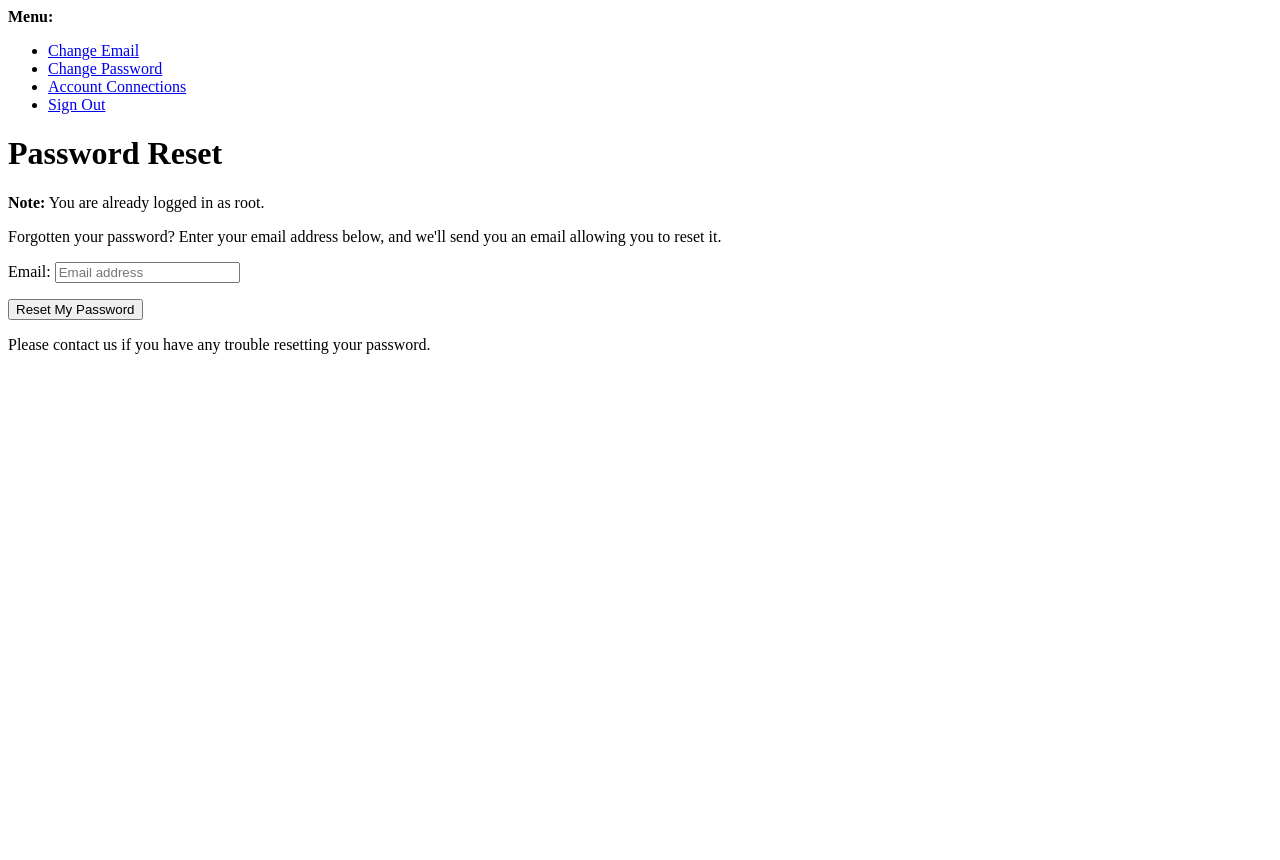
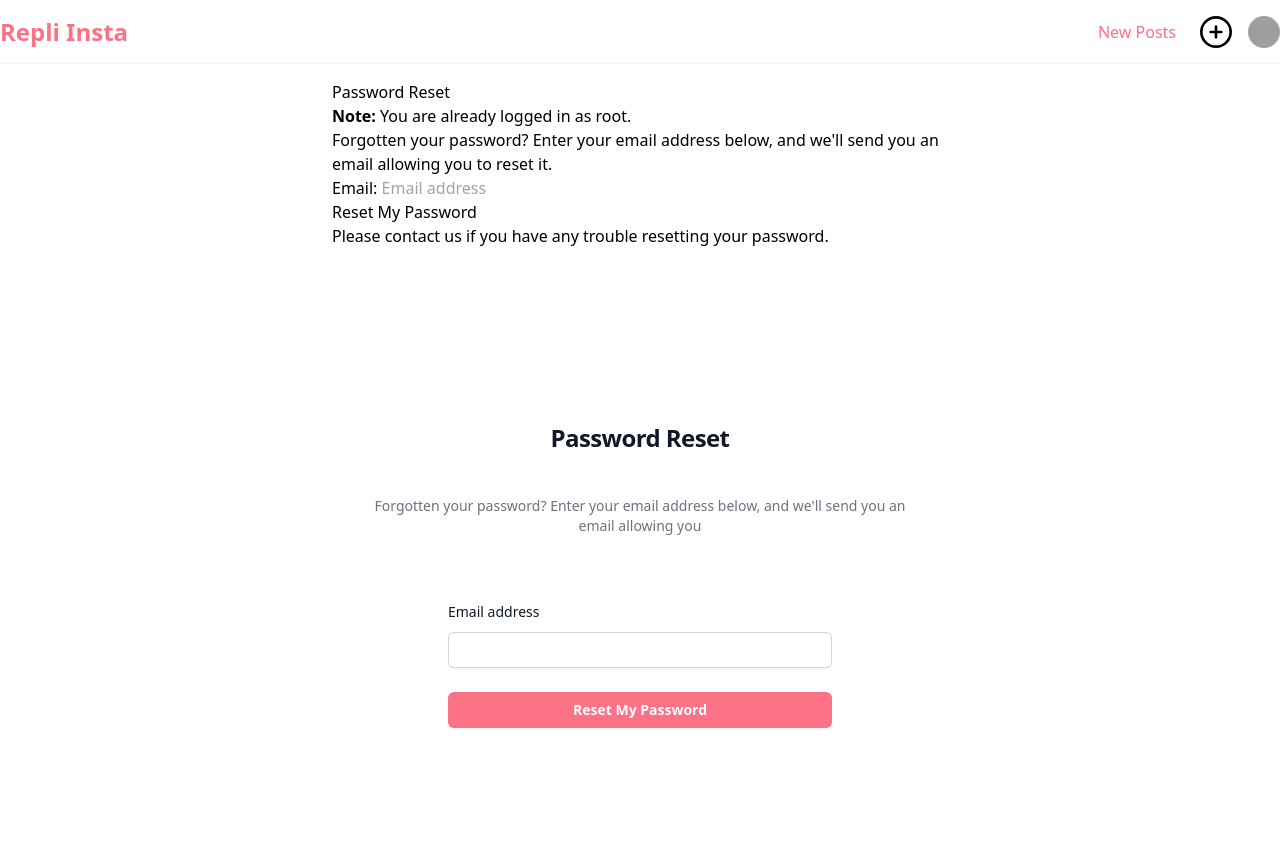
Before and after one commit to CSY-Betty/Repli-Insta, a Django app: page /accounts/password/reset/ in a window 1280 px wide. Before the commit the page ends 354 px from the top, so only its background shows below. Run offline with Django 4.2, Linux system fonts and the light colour scheme; a user stored in the database is signed in; data comes from the database, SQL or seed files in the repository; grey boxes are pictures that could not be loaded.

Commit message:
adjust signin

```diff
--- a/src/static/css/repliinsta-ui.css
+++ b/src/static/css/repliinsta-ui.css
@@ -1001,6 +1001,11 @@ video {
   background-color: rgb(251 113 133 / var(--tw-bg-opacity));
 }
 
+.bg-rose-600 {
+  --tw-bg-opacity: 1;
+  background-color: rgb(225 29 72 / var(--tw-bg-opacity));
+}
+
 .stroke-rose-800 {
   stroke: #9f1239;
 }
--- a/src/templates/account/login.html
+++ b/src/templates/account/login.html
@@ -50,9 +50,9 @@
             <div>
                 <div class="flex items-center justify-between mt-4">
                     <label for="id_password" class="block text-sm font-medium leading-6 text-gray-900">Password</label>
-                    <div class="text-sm">
+                    <!-- <div class="text-sm">
                         <a href="{% url 'account_reset_password' %}" class="font-semibold text-rose-400 hover:text-rose-500">Forgot password?</a>
-                    </div>
+                    </div> -->
                 </div>
                 <div class="mt-2">
                     <input id="id_password" name="password" type="password" required class="block w-full rounded-md border-0 py-1.5 px-2 text-gray-900 shadow-sm ring-1 ring-inset ring-gray-300 placeholder:text-gray-400 focus:ring-2 focus:ring-inset focus:ring-indigo-600 sm:text-sm sm:leading-6">
--- a/src/templates/account/password_reset.html
+++ b/src/templates/account/password_reset.html
@@ -1,9 +1,10 @@
-{% extends "account/base_entrance.html" %}
+{% extends 'base.html' %}
+{% load static %}
 {% load i18n allauth account %}
 {% block head_title %}
     {% trans "Password Reset" %}
 {% endblock head_title %}
-{% block content %}
+{% block center %}
     {% element h1 %}
         {% trans "Password Reset" %}
     {% endelement %}
@@ -27,4 +28,32 @@
         {% endslot %}
     {% endelement %}
     <p>{% blocktrans %}Please contact us if you have any trouble resetting your password.{% endblocktrans %}</p>
-{% endblock content %}
+
+<div class="flex min-h-full flex-col justify-center px-6 py-12 lg:px-8">
+    <div class="sm:mx-auto sm:w-full sm:max-w-sm">
+        <h2 class="mt-10 text-center text-2xl font-bold leading-9 tracking-tight text-gray-900">Password Reset</h2>
+    </div>
+    <p class="mt-10 text-center text-sm text-gray-500">
+        Forgotten your password? Enter your email address below, and we'll send you an email allowing you
+    </p>
+
+    <div class="mt-10 sm:mx-auto sm:w-full sm:max-w-sm">
+        <form class="space-y-6" action="{% url 'account_reset_password' %}" method="POST">
+            {% csrf_token %}
+            <div>
+                <label for="id_email" class="block text-sm font-medium leading-6 text-gray-900">Email address</label>
+                <div class="mt-2">
+                <input id="id_email" name="email" type="email" autocomplete="email" required class="block w-full rounded-md border-0 py-1.5 px-4 text-gray-900 shadow-sm ring-1 ring-inset ring-gray-300 placeholder:text-gray-400 focus:ring-2 focus:ring-inset focus:ring-indigo-600 sm:text-sm sm:leading-6">
+                </div>
+            </div>
+
+            <div>
+                <button type="submit" class="flex w-full justify-center rounded-md bg-rose-400 px-3 py-1.5 text-sm font-semibold leading-6 text-white shadow-sm hover:bg-rose-500 focus-visible:outline focus-visible:outline-2 focus-visible:outline-offset-2 focus-visible:outline-rose-600">Reset My Password</button>
+            </div>
+        </form>
+    </div>
+</div>
+
+
+
+{% endblock center %}
```
